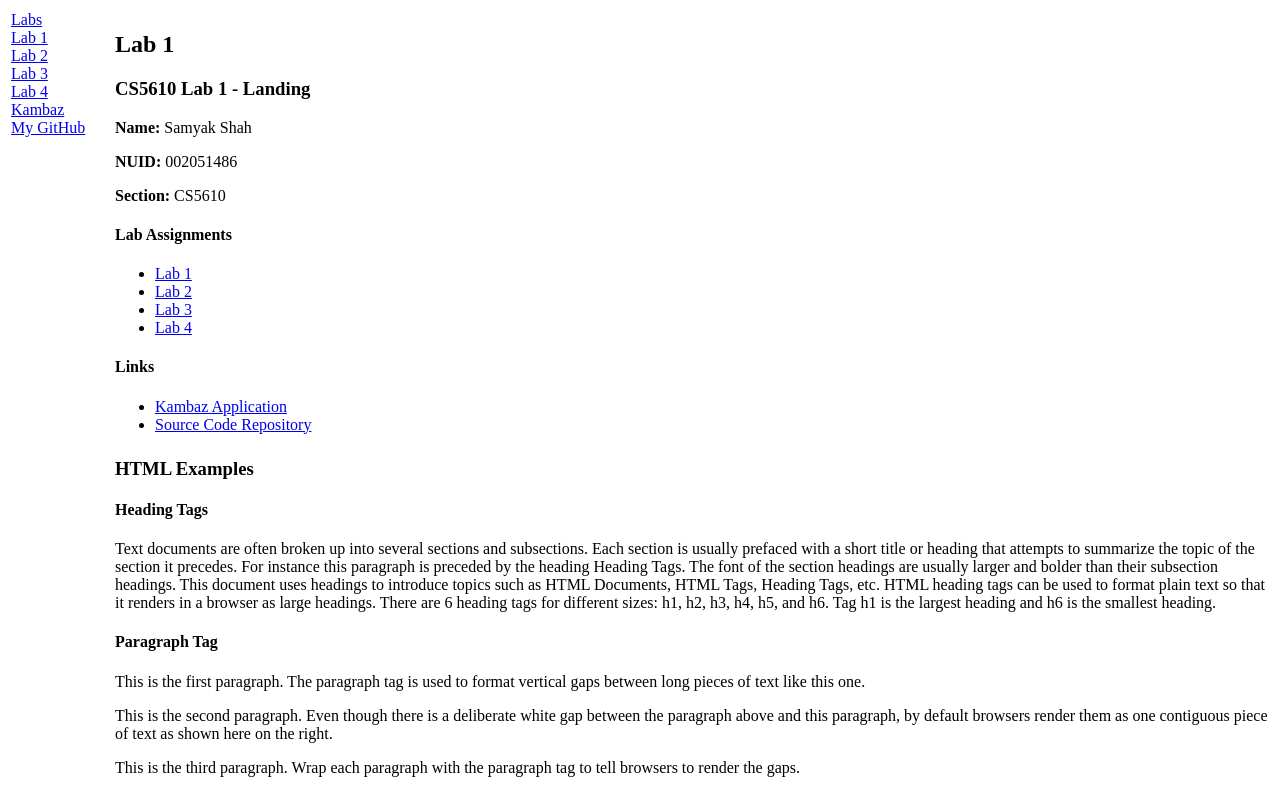
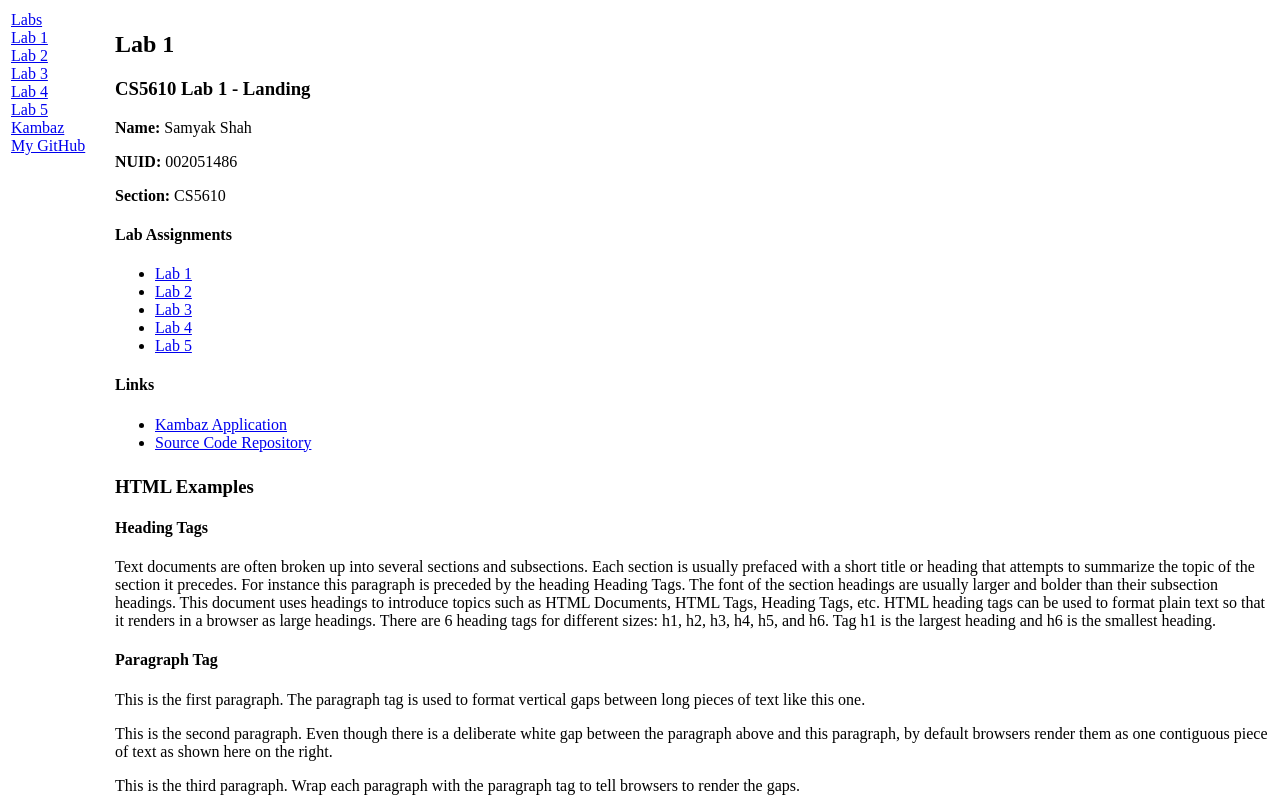
Before and after one commit to samyak0510/kambaz-next-proj, a Next.js app: page /Labs/Lab1 in a window 1280 px wide. Shown: the top 798 px of the page. Built offline with nearby package versions, Linux system fonts and the light colour scheme.

Commit message:
Fixed Bugs

```diff
--- a/src/app/Labs/Lab1/page.tsx
+++ b/src/app/Labs/Lab1/page.tsx
@@ -17,6 +17,8 @@ export default function Lab1() {
                         <li><Link href="/Labs/Lab2">Lab 2</Link></li>
                         <li><Link href="/Labs/Lab3">Lab 3</Link></li>
                         <li><Link href="/Labs/Lab4">Lab 4</Link></li>
+                        <li><Link href="/Labs/Lab5">Lab 5</Link></li>
+
 
                     </ul>
                 </div>
--- a/src/app/Labs/TOC.tsx
+++ b/src/app/Labs/TOC.tsx
@@ -21,13 +21,22 @@ export default function TOC() {
         <NavLink href="/Labs/Lab3" as={Link} className={`nav-link ${pathname.endsWith("Lab3") ? "active" : ""}`}>
           Lab 3 </NavLink> </NavItem>
 
-                <NavItem>
+      <NavItem>
         <NavLink href="/Labs/Lab4" as={Link}>
           Lab 4
         </NavLink>
       </NavItem>
 
-      {/* LOl */}
+      <NavItem>
+        <NavLink href="/Labs/Lab5" as={Link}>
+          Lab 5
+        </NavLink>
+      </NavItem>
+
+
+
+
+
 
       <NavItem>
         <NavLink href="/Dashboard" as={Link}>Kambaz</NavLink>
```
Also changed, not shown: src/app/Labs/Lab5/page.tsx (added, +7 -0 lines).
